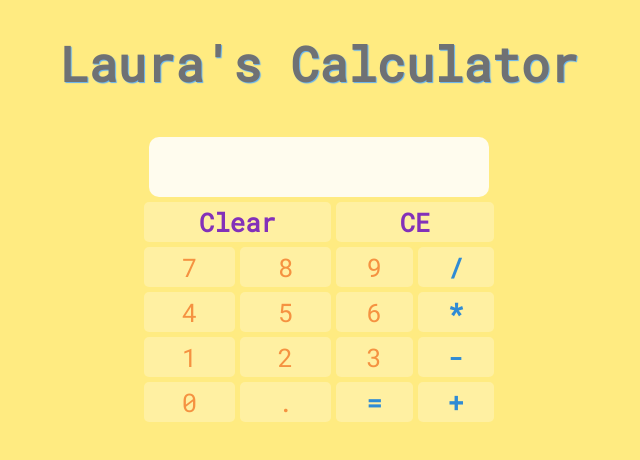
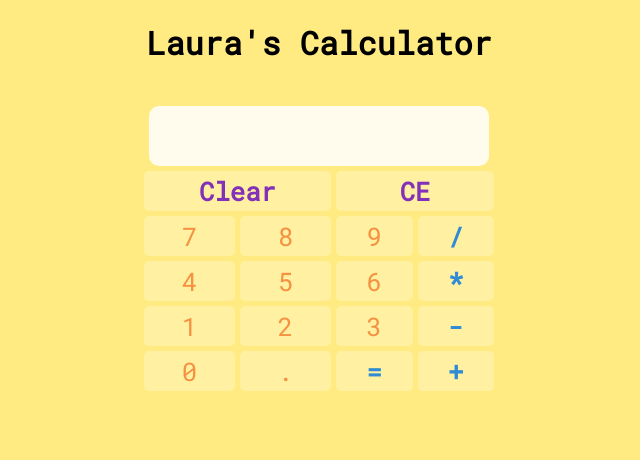
Before and after one commit to laulujan/calculator, a plain HTML site: page index.html in a window 1280 px wide. Shown: the whole page, without its empty margins (321-961 px from the left). Drawn offline with Linux system fonts and the light colour scheme.

Commit message:
changed title

```diff
--- a/styles.css
+++ b/styles.css
@@ -4,9 +4,6 @@ body{
     font-family: 'Roboto Mono', monospace;
 }
 h1{
-    color: #6f7174;
-    text-shadow:  1px 1px 1px #60B1F4;
-    font-size: 3em ;
     text-align: center;
 }
 #container {
```
